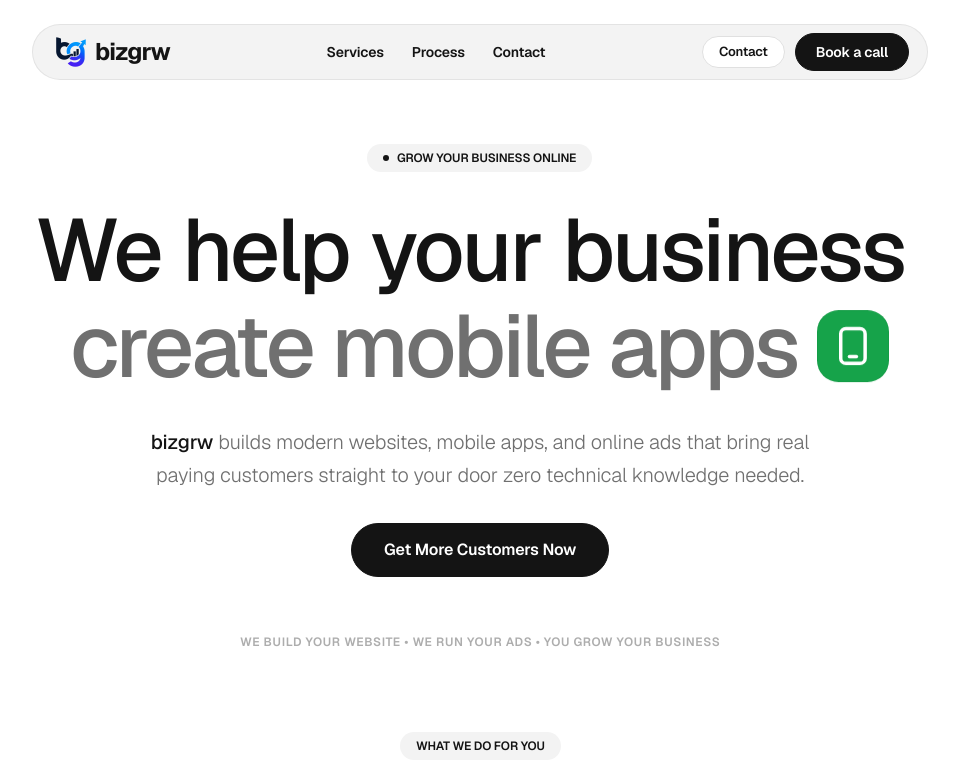
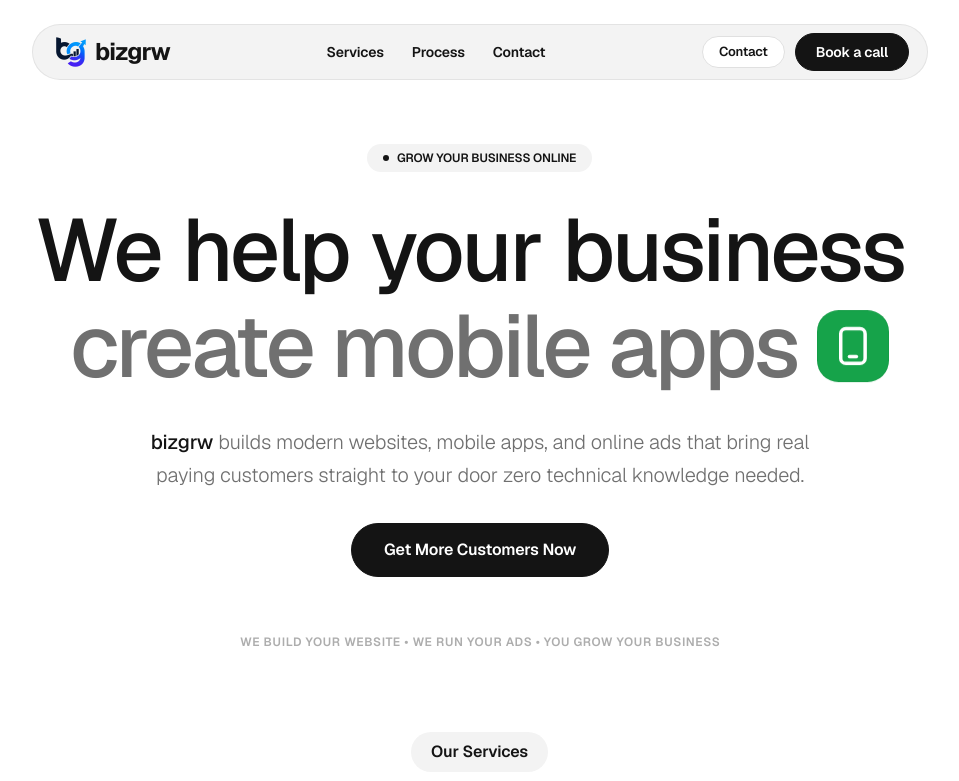
Before and after one commit to Dharsan15/bizzgroww-landingpage, a React (Vite) app: page / in a window 1280 px wide. Shown: the top 781 px of the page, without its empty margins (160-1119 px from the left). Built offline with nearby package versions, Linux system fonts and the light colour scheme.

Commit message:
text size changes

```diff
--- a/src/components/Services.jsx
+++ b/src/components/Services.jsx
@@ -77,9 +77,9 @@ export default function Services() {
             animate={reduce ? undefined : (isMobile ? { opacity: 1, filter: 'blur(0px)', y: 0 } : undefined)}
             transition={isMobile ? { duration: 0.55, ease: EASE, delay: 0.7 } : undefined}
             style={{ willChange: 'filter, opacity, transform' }}
-            className="inline-block bg-[#f3f3f3] text-[#141414] text-xs font-semibold px-4 py-1.5 rounded-full mb-4"
+            className="inline-block bg-[#f3f3f3] text-[#141414] text-sm sm:text-base font-semibold px-5 py-2 rounded-full mb-4"
           >
-            WHAT WE DO FOR YOU
+            Our Services
           </motion.span>
           <motion.h2
             initial={reduce ? false : (isMobile ? { opacity: 0, filter: 'blur(8px)', y: 12 } : false)}
```
